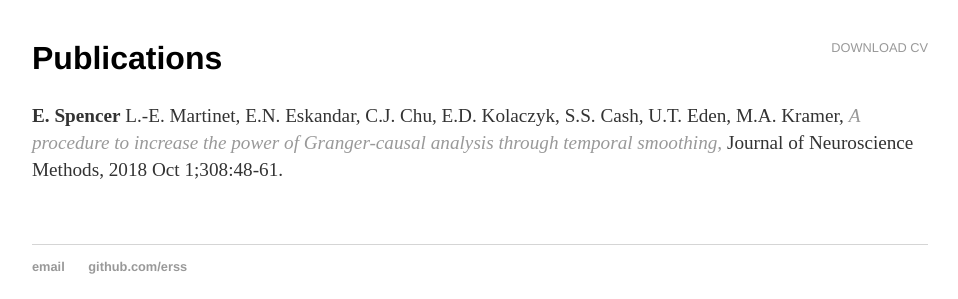
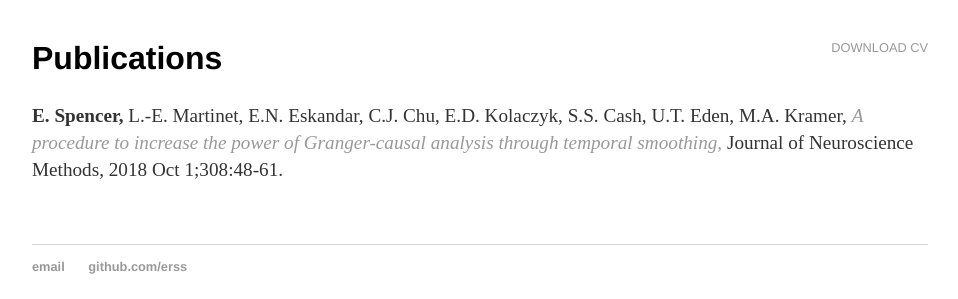
Before and after one commit to erss/erss.github.io, a Jekyll site: the page built from cv/index.html, in a window 1280 px wide. Shown: the part 162-461 px from the top of the page, without its empty margins (160-1118 px from the left). Built offline with Jekyll 4.4.1, drawn with Linux system fonts in a browser that asks for light colours.

```diff
--- a/cv/index.html
+++ b/cv/index.html
@@ -9,7 +9,7 @@ title: CV of Liz Spencer
 
 					<h2>Publications</h2>
 
-					<p><strong>E. Spencer</strong> L.-E. Martinet, E.N. Eskandar, C.J. Chu, E.D. Kolaczyk, S.S. Cash, U.T. Eden, M.A. Kramer, <a href="#"><em>A procedure to increase the power of Granger-causal analysis through temporal smoothing,</em> </a> Journal of Neuroscience Methods, 2018 Oct 1;308:48-61.
+					<p><strong>E. Spencer,</strong> L.-E. Martinet, E.N. Eskandar, C.J. Chu, E.D. Kolaczyk, S.S. Cash, U.T. Eden, M.A. Kramer, <a href="#"><em>A procedure to increase the power of Granger-causal analysis through temporal smoothing,</em> </a> Journal of Neuroscience Methods, 2018 Oct 1;308:48-61.
 
 
 	</div>
```
